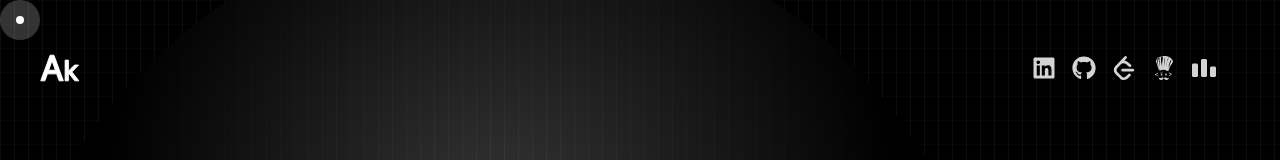
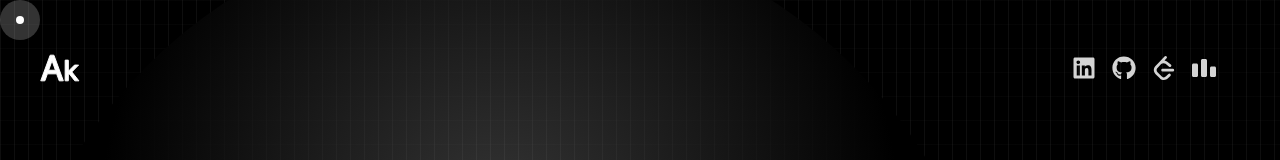
Before and after one commit to kajaveaniruddha/portfolio-website, a React (Vite) app: page / in a window 1280 px wide. Shown: the top 160 px of the page. Built offline with nearby package versions, Linux system fonts and the light colour scheme.

Commit message:
removed codechef

```diff
--- a/src/components/Navbar.jsx
+++ b/src/components/Navbar.jsx
@@ -39,9 +39,9 @@ const Navbar = () => {
         <a target="_blank" href="https://leetcode.com/u/aakajave/">
           <SiLeetcode className="hover:text-yellow-500 hover:-translate-y-[1px] transition-all " />
         </a>
-        <a target="_blank" href="https://www.codechef.com/users/aniii1802">
+        {/* <a target="_blank" href="https://www.codechef.com/users/aniii1802">
           <SiCodechef className="hover:text-white hover:-translate-y-[1px] transition-all " />
-        </a>
+        </a> */}
         <a target="_blank" href="https://codeforces.com/profile/Aniii_1802">
           <SiCodeforces className="hover:text-red-500 bg-clip-text hover:-translate-y-[1px] transition-all " />
         </a>
```
